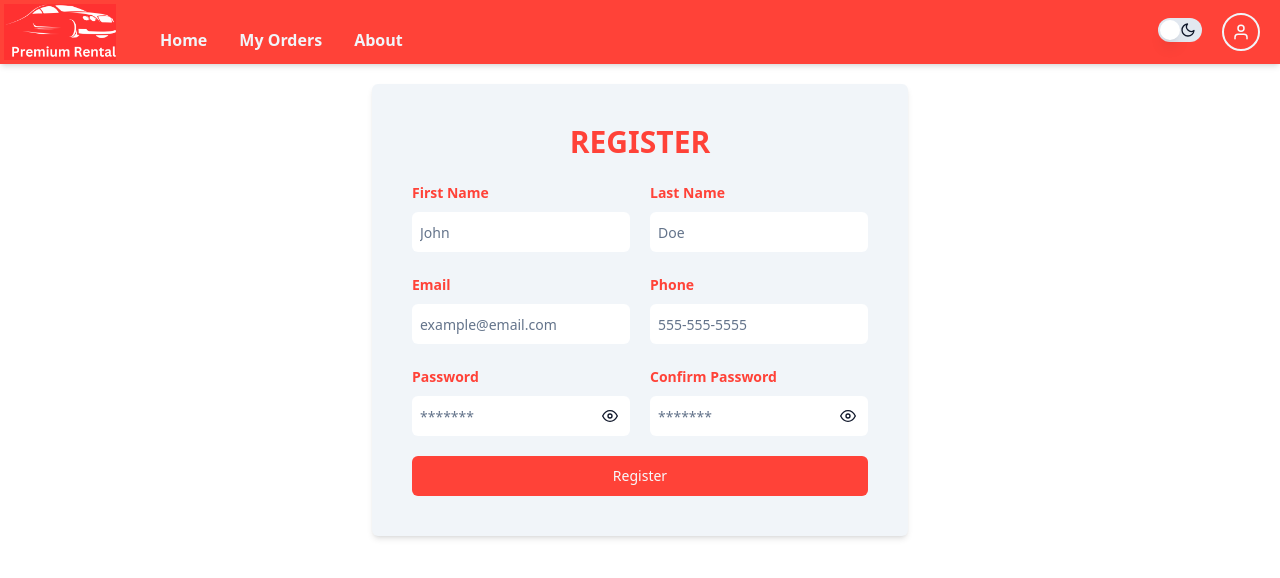
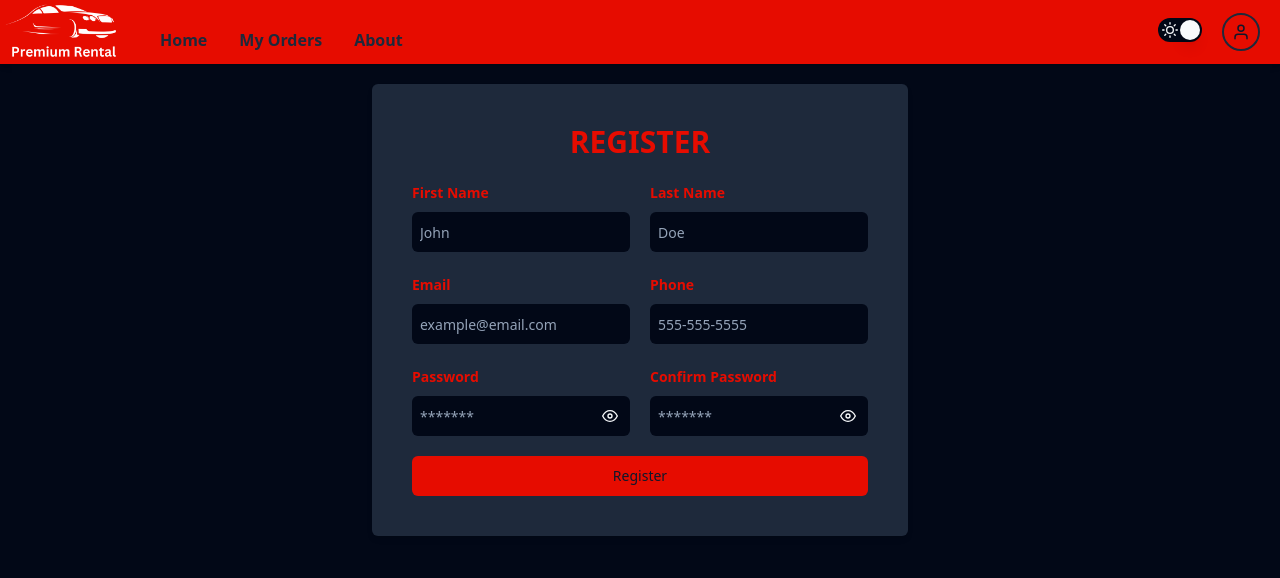
Before and after one commit to Noam-Moskowitz/Premium-Cars, a React (Vite) app in the folder frontend/: page /user/register in a window 1280 px wide. Shown: the top 578 px of the page. Built offline with nearby package versions, Linux system fonts and the light colour scheme.

Commit message:
finished hero card and fixed bugs with theming

```diff
--- a/frontend/package.json
+++ b/frontend/package.json
@@ -12,7 +12,9 @@
   },
   "dependencies": {
     "@hookform/resolvers": "^3.9.0",
+    "@radix-ui/react-accordion": "^1.2.0",
     "@radix-ui/react-aspect-ratio": "^1.1.0",
+    "@radix-ui/react-collapsible": "^1.1.0",
     "@radix-ui/react-dialog": "^1.1.1",
     "@radix-ui/react-dropdown-menu": "^2.1.1",
     "@radix-ui/react-label": "^2.1.0",
@@ -27,6 +29,7 @@
     "clsx": "^2.1.1",
     "date-fns": "^3.6.0",
     "embla-carousel-autoplay": "^8.2.1",
+    "embla-carousel-fade": "^8.2.1",
     "embla-carousel-react": "^8.2.1",
     "lucide-react": "^0.436.0",
     "react": "^18.3.1",
--- a/frontend/src/components/Hero.tsx
+++ b/frontend/src/components/Hero.tsx
@@ -2,12 +2,24 @@ import React from "react";
 import GenericCarousel from "./ui/GenericCarousel";
 import { carsArray } from "@/consts/cars";
 
-const Hero = () => {
+interface HeroProps {
+  handleClick: () => void;
+  isOpen: boolean;
+}
+
+const Hero: React.FC<HeroProps> = ({ handleClick, isOpen }) => {
   return (
-    <div className="w-full h-[80vh] bg-accent p-5 shadow-md traingleBorder flex place-items-center justify-center">
-      <div className="w-[50%]">
+    <div className="w-full animate__animated animate__fadeIn h-[70vh] md:h-auto py-10 bg-accent p-5 shadow-md traingleBorder flex flex-col place-items-center justify-center">
+      <div className="w-[85%] md:w-[50%]">
         <GenericCarousel data={carsArray} />
       </div>
+      <a
+        className="text-primary  underline-offset-4 hover:underline"
+        onClick={handleClick}
+        href={!isOpen ? `#` : "#carList"}
+      >
+        {isOpen ? `Show Less` : `Show More`}
+      </a>
     </div>
   );
 };
--- /dev/null
+++ b/frontend/src/components/cars/CarListDropdown.tsx
@@ -0,0 +1,28 @@
+import React from "react";
+import { Collapsible, CollapsibleContent, CollapsibleTrigger } from "@/components/ui/collapsible";
+import { carsArray } from "@/consts/cars";
+import { animationDelays } from "@/consts/style";
+import CarCard from "./CarCard";
+
+interface CarListDropdownProps {
+  open: boolean;
+}
+
+const CarListDropdown: React.FC<CarListDropdownProps> = ({ open }) => {
+  return (
+    <Collapsible open={open}>
+      <CollapsibleContent
+        id="carList"
+        className="grid grid-cols-1 sm:grid-cols-2 md:grid-cols-3 lg:grid-cols-4 gap-10 p-10 "
+      >
+        {carsArray.map((car, i) => (
+          <div className={`animate__animated animate__fadeInUp ${animationDelays[i]} `}>
+            <CarCard key={i} car={car} />
+          </div>
+        ))}
+      </CollapsibleContent>
+    </Collapsible>
+  );
+};
+
+export default CarListDropdown;
--- a/frontend/src/components/cars/HeroCard.tsx
+++ b/frontend/src/components/cars/HeroCard.tsx
@@ -11,12 +11,12 @@ interface HeroCardProps {
 const HeroCard: React.FC<HeroCardProps> = ({ img, price, make, model }) => {
   return (
     <div className="flex flex-col items-center gap-3 py-5">
-      <img className="w-[500px]" src={img} alt="" />
-      <h1 className="font-bold text-3xl">
+      <img className="w-full md:w-[500px]" src={img} alt="" />
+      <h1 className="font-bold text-lg md:text-3xl">
         {make} {model}
       </h1>
-      <h2 className="text-2xl text-primary font-bold">{price}$ Per Day</h2>
-      <Button>Rent Now</Button>
+      <h2 className="md:text-2xl text-primary font-bold">{price}$ Per Day</h2>
+      <Button className="text-sm md:text-md">Rent Now</Button>
     </div>
   );
 };
--- a/frontend/src/components/navigation/DesktopNavBar.tsx
+++ b/frontend/src/components/navigation/DesktopNavBar.tsx
@@ -11,25 +11,17 @@ interface DesktopNavBarProps {
 }
 
 const DesktopNavBar: React.FC<DesktopNavBarProps> = ({ currentPage }) => {
-  const { setTheme } = useTheme();
+  const { setTheme, theme } = useTheme();
+  console.log(theme);
 
   const [activePage, setActivePage] = useState<string>(currentPage);
-  const [darkMode, setDarkMode] = useState<boolean>(false);
-
-  useEffect(() => {
-    if (darkMode) {
-      setTheme(`dark`);
-    } else {
-      setTheme(`light`);
-    }
-  }, [darkMode]);
 
   return (
     <nav className="w-full h-16 bg-primary shadow-md flex justify-between">
       <div className="flex gap-10">
         <img
           className="p-1"
-          src={darkMode ? "/images/logo-dark-mode.png" : "/images/logo.png"}
+          src={theme == `dark` ? "/images/logo-dark-mode.png" : "/images/logo.png"}
           alt="Company Logo"
         />
         <div className="flex py-2 h-full items-end text-secondary gap-8 font-bold">
@@ -49,8 +41,11 @@ const DesktopNavBar: React.FC<DesktopNavBarProps> = ({ currentPage }) => {
       </div>
       <div className="flex items-center px-5 gap-5">
         <div className="relative">
-          <Switch onClick={() => setDarkMode(!darkMode)} />
-          {darkMode ? (
+          <Switch
+            checked={theme == `dark` ? true : false}
+            onClick={() => setTheme(theme == `light` ? `dark` : `light`)}
+          />
+          {theme == `dark` ? (
             <FiSun
               size={20}
               className="absolute left-0.5 top-1/2 transform -translate-y-1/2 pb-1"
--- a/frontend/src/components/navigation/MobileNavBar.tsx
+++ b/frontend/src/components/navigation/MobileNavBar.tsx
@@ -14,19 +14,10 @@ interface MobileNavBarProps {
 }
 
 const MobileNavBar: React.FC<MobileNavBarProps> = ({ currentPage }) => {
-  const { setTheme } = useTheme();
+  const { setTheme, theme } = useTheme();
 
   const [activePage, setActivePage] = useState<string>(currentPage);
-  const [darkMode, setDarkMode] = useState(false);
   const [openNav, setOpenNav] = useState(false);
-
-  useEffect(() => {
-    if (darkMode) {
-      setTheme(`dark`);
-    } else {
-      setTheme(`light`);
-    }
-  }, [darkMode]);
 
   return (
     <nav className="w-full h-16 bg-primary shadow-md flex items-center justify-between z-50">
@@ -41,8 +32,11 @@ const MobileNavBar: React.FC<MobileNavBarProps> = ({ currentPage }) => {
       </div>
       <div className="flex items-center px-5 gap-5">
         <div className="relative">
-          <Switch onClick={() => setDarkMode(!darkMode)} />
-          {darkMode ? (
+          <Switch
+            checked={theme == `dark` ? true : false}
+            onClick={() => setTheme(theme == `light` ? `dark` : `light`)}
+          />
+          {theme == `dark` ? (
             <FiSun
               size={20}
               className="absolute left-0.5 top-1/2 transform -translate-y-1/2 pb-1"
--- a/frontend/src/components/ui/GenericCarousel.tsx
+++ b/frontend/src/components/ui/GenericCarousel.tsx
@@ -17,7 +17,10 @@ const GenericCarousel: React.FC<GenericCarouselProps> = ({ data }) => {
   const plugin = useRef(Autoplay({ delay: 5000, stopOnInteraction: true }));
 
   return (
-    <Carousel plugins={[plugin.current]}>
+    <Carousel
+      className="animate__animated animate__fadeIn animate__slower"
+      plugins={[plugin.current]}
+    >
       <CarouselContent>
         {data.map((item, i) => (
           <CarouselItem key={i}>
--- /dev/null
+++ b/frontend/src/components/ui/collapsible.tsx
@@ -0,0 +1,9 @@
+import * as CollapsiblePrimitive from "@radix-ui/react-collapsible"
+
+const Collapsible = CollapsiblePrimitive.Root
+
+const CollapsibleTrigger = CollapsiblePrimitive.CollapsibleTrigger
+
+const CollapsibleContent = CollapsiblePrimitive.CollapsibleContent
+
+export { Collapsible, CollapsibleTrigger, CollapsibleContent }
--- a/frontend/tailwind.config.js
+++ b/frontend/tailwind.config.js
@@ -10,68 +10,94 @@ module.exports = {
   prefix: "",
   theme: {
   	container: {
-      center: true,
-      padding: "2rem",
+  		center: 'true',
+  		padding: '2rem',
   		screens: {
-        "2xl": "1400px",
-      },
+  			'2xl': '1400px'
+  		}
   	},
   	extend: {
   		colors: {
-        border: "hsl(var(--border))",
-        input: "hsl(var(--input))",
-        ring: "hsl(var(--ring))",
-        background: "hsl(var(--background))",
-        foreground: "hsl(var(--foreground))",
+  			border: 'hsl(var(--border))',
+  			input: 'hsl(var(--input))',
+  			ring: 'hsl(var(--ring))',
+  			background: 'hsl(var(--background))',
+  			foreground: 'hsl(var(--foreground))',
   			primary: {
-          DEFAULT: "hsl(var(--primary))",
-          foreground: "hsl(var(--primary-foreground))",
+  				DEFAULT: 'hsl(var(--primary))',
+  				foreground: 'hsl(var(--primary-foreground))'
   			},
   			secondary: {
-          DEFAULT: "hsl(var(--secondary))",
-          foreground: "hsl(var(--secondary-foreground))",
+  				DEFAULT: 'hsl(var(--secondary))',
+  				foreground: 'hsl(var(--secondary-foreground))'
   			},
   			destructive: {
-          DEFAULT: "hsl(var(--destructive))",
-          foreground: "hsl(var(--destructive-foreground))",
+  				DEFAULT: 'hsl(var(--destructive))',
+  				foreground: 'hsl(var(--destructive-foreground))'
   			},
   			muted: {
-          DEFAULT: "hsl(var(--muted))",
-          foreground: "hsl(var(--muted-foreground))",
+  				DEFAULT: 'hsl(var(--muted))',
+  				foreground: 'hsl(var(--muted-foreground))'
   			},
   			accent: {
-          DEFAULT: "hsl(var(--accent))",
-          foreground: "hsl(var(--accent-foreground))",
+  				DEFAULT: 'hsl(var(--accent))',
+  				foreground: 'hsl(var(--accent-foreground))'
   			},
   			popover: {
-          DEFAULT: "hsl(var(--popover))",
-          foreground: "hsl(var(--popover-foreground))",
+  				DEFAULT: 'hsl(var(--popover))',
+  				foreground: 'hsl(var(--popover-foreground))'
   			},
   			card: {
-          DEFAULT: "hsl(var(--card))",
-          foreground: "hsl(var(--card-foreground))",
-        },
+  				DEFAULT: 'hsl(var(--card))',
+  				foreground: 'hsl(var(--card-foreground))'
+  			}
   		},
   		borderRadius: {
-        lg: "var(--radius)",
-        md: "calc(var(--radius) - 2px)",
-        sm: "calc(var(--radius) - 4px)",
+  			lg: 'var(--radius)',
+  			md: 'calc(var(--radius) - 2px)',
+  			sm: 'calc(var(--radius) - 4px)'
   		},
   		keyframes: {
-        "accordion-down": {
-          from: { height: "0" },
-          to: { height: "var(--radix-accordion-content-height)" },
+  			'accordion-down': {
+  				from: {
+  					height: '0'
   				},
-        "accordion-up": {
-          from: { height: "var(--radix-accordion-content-height)" },
-          to: { height: "0" },
+  				to: {
+  					height: 'var(--radix-accordion-content-height)'
+  				}
   			},
+  			'accordion-up': {
+  				from: {
+  					height: 'var(--radix-accordion-content-height)'
+  				},
+  				to: {
+  					height: '0'
+  				}
+  			},
+  			'accordion-down': {
+  				from: {
+  					height: '0'
+  				},
+  				to: {
+  					height: 'var(--radix-accordion-content-height)'
+  				}
+  			},
+  			'accordion-up': {
+  				from: {
+  					height: 'var(--radix-accordion-content-height)'
+  				},
+  				to: {
+  					height: '0'
+  				}
+  			}
   		},
   		animation: {
-        "accordion-down": "accordion-down 0.2s ease-out",
-        "accordion-up": "accordion-up 0.2s ease-out",
-      },
-    },
+  			'accordion-down': 'accordion-down 0.2s ease-out',
+  			'accordion-up': 'accordion-up 0.2s ease-out',
+  			'accordion-down': 'accordion-down 0.2s ease-out',
+  			'accordion-up': 'accordion-up 0.2s ease-out'
+  		}
+  	}
   },
   plugins: [require("tailwindcss-animate")],
 };
```
Also changed, not shown: frontend/src/components/ui/accordion.tsx (added, +56 -0 lines), frontend/src/pages/Home.tsx (+20 -17 lines), 1 other file (tests, documents, lock files or other folders). Lines whose indentation alone changed are shown as unchanged.
